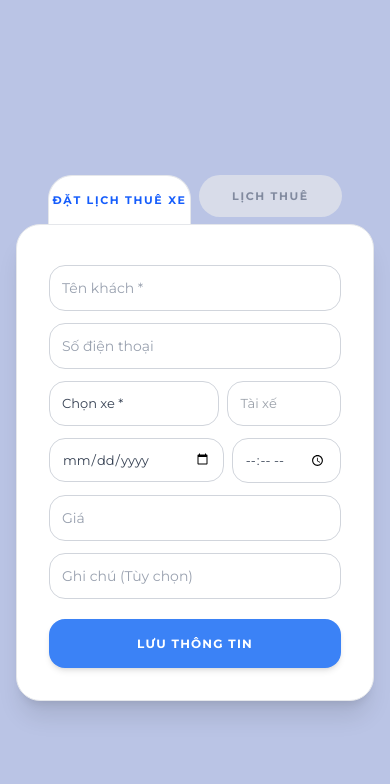
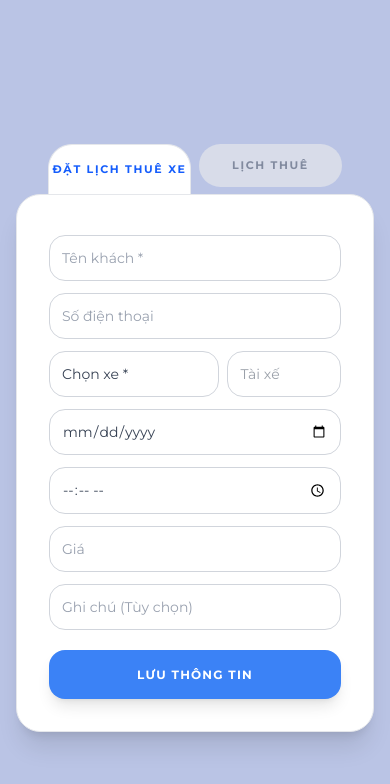
Before and after one commit to thanhhung0600/thuexe, a Next.js app: page / in a window 390 px wide. Shown: the top 784 px of the page. Built offline with nearby package versions, Linux system fonts and the light colour scheme.

Commit message:
Update giao diện mobile và tách ngày giờ 2 dòng

```diff
--- a/src/components/datlich.js
+++ b/src/components/datlich.js
@@ -2,7 +2,7 @@ export default function DatLich({ formData, handleChange, handleSubmit, errors }
   return (
     <form className="space-y-3 animate-fade-in text-sm" onSubmit={handleSubmit} noValidate>
 
-      {/* Tên khách */}
+      {/* 1. Tên khách */}
       <div>
         <input
           type="text" name="tenKhach" placeholder="Tên khách *"
@@ -13,7 +13,7 @@ export default function DatLich({ formData, handleChange, handleSubmit, errors }
         />
       </div>
 
-      {/* Số điện thoại */}
+      {/* 2. Số điện thoại */}
       <div>
         <input
           type="tel" name="sdt" placeholder="Số điện thoại"
@@ -22,14 +22,14 @@ export default function DatLich({ formData, handleChange, handleSubmit, errors }
         />
       </div>
 
-      {/* HÀNG 1: CHỌN XE VÀ TÀI XẾ */}
+      {/* 3. HÀNG CHỌN XE VÀ TÀI XẾ (GIỮ 1 DÒNG) */}
       <div className="flex gap-2 w-full">
         <div className="flex-[1.5] min-w-0">
           <select
             name="loaiXe"
             value={formData.loaiXe}
             onChange={handleChange}
-            className={`w-full border rounded-2xl p-3 outline-none bg-white transition-all text-gray-700 font-medium appearance-none cursor-pointer text-[13px] ${
+            className={`w-full border rounded-2xl p-3 outline-none bg-white transition-all text-gray-700 font-medium appearance-none cursor-pointer ${
               errors.loaiXe ? 'border-red-500 bg-red-50' : 'border-gray-300'
             }`}
           >
@@ -45,33 +45,32 @@ export default function DatLich({ formData, handleChange, handleSubmit, errors }
           <input
             type="text" name="taiXe" placeholder="Tài xế"
             value={formData.taiXe} onChange={handleChange}
-            className="w-full border border-gray-300 rounded-2xl p-3 outline-none focus:border-blue-500 transition-all text-gray-700 font-medium placeholder:font-medium text-[13px]"
+            className="w-full border border-gray-300 rounded-2xl p-3 outline-none focus:border-blue-500 transition-all text-gray-700 font-medium"
           />
         </div>
       </div>
 
-      {/* HÀNG 2: NGÀY VÀ GIỜ (FIX LỖI CHỒNG LÊN NHAU) */}
-      <div className="flex gap-2 w-full">
-        <div className="flex-[1.6] min-w-0">
+      {/* 4. NGÀY THUÊ (TÁCH RIÊNG 1 DÒNG) */}
+      <div>
         <input
           type="date" name="ngayThue"
           value={formData.ngayThue} onChange={handleChange}
-            className={`w-full border rounded-2xl p-3 outline-none focus:border-blue-500 transition-all text-gray-700 font-medium text-[13px] bg-white ${
+          className={`w-full border rounded-2xl p-3 outline-none focus:border-blue-500 transition-all text-gray-700 font-medium bg-white ${
             errors.ngayThue ? 'border-red-500 bg-red-50' : 'border-gray-300'
           }`}
         />
       </div>
 
-        <div className="flex-1 min-w-0">
+      {/* 5. GIỜ THUÊ (TÁCH RIÊNG 1 DÒNG) */}
+      <div>
         <input
           type="time" name="gioThue"
           value={formData.gioThue} onChange={handleChange}
-            className="w-full border border-gray-300 rounded-2xl p-3 outline-none focus:border-blue-500 transition-all text-gray-700 font-medium text-[13px] bg-white"
+          className="w-full border border-gray-300 rounded-2xl p-3 outline-none focus:border-blue-500 transition-all text-gray-700 font-medium bg-white"
         />
       </div>
-      </div>
 
-      {/* Giá */}
+      {/* 6. Giá */}
       <div>
         <input
           type="text" name="gia" placeholder="Giá"
@@ -80,7 +79,7 @@ export default function DatLich({ formData, handleChange, handleSubmit, errors }
         />
       </div>
 
-      {/* Ghi chú */}
+      {/* 7. Ghi chú */}
       <div>
         <input
           type="text" name="ghiChu" placeholder="Ghi chú (Tùy chọn)"
@@ -89,7 +88,11 @@ export default function DatLich({ formData, handleChange, handleSubmit, errors }
         />
       </div>
 
-      <button type="submit" className="w-full bg-[#3b82f6] hover:bg-blue-600 text-white font-bold py-4 rounded-2xl mt-2 transition-all active:scale-95 shadow-md uppercase text-[12px] tracking-widest antialiased">
+      {/* 8. Nút Lưu */}
+      <button
+        type="submit"
+        className="w-full bg-[#3b82f6] hover:bg-blue-600 text-white font-bold py-4 rounded-2xl mt-2 shadow-lg active:scale-95 transition-all uppercase text-[12px] tracking-widest antialiased"
+      >
         Lưu thông tin
       </button>
     </form>
```
Lines whose indentation alone changed are shown as unchanged.
